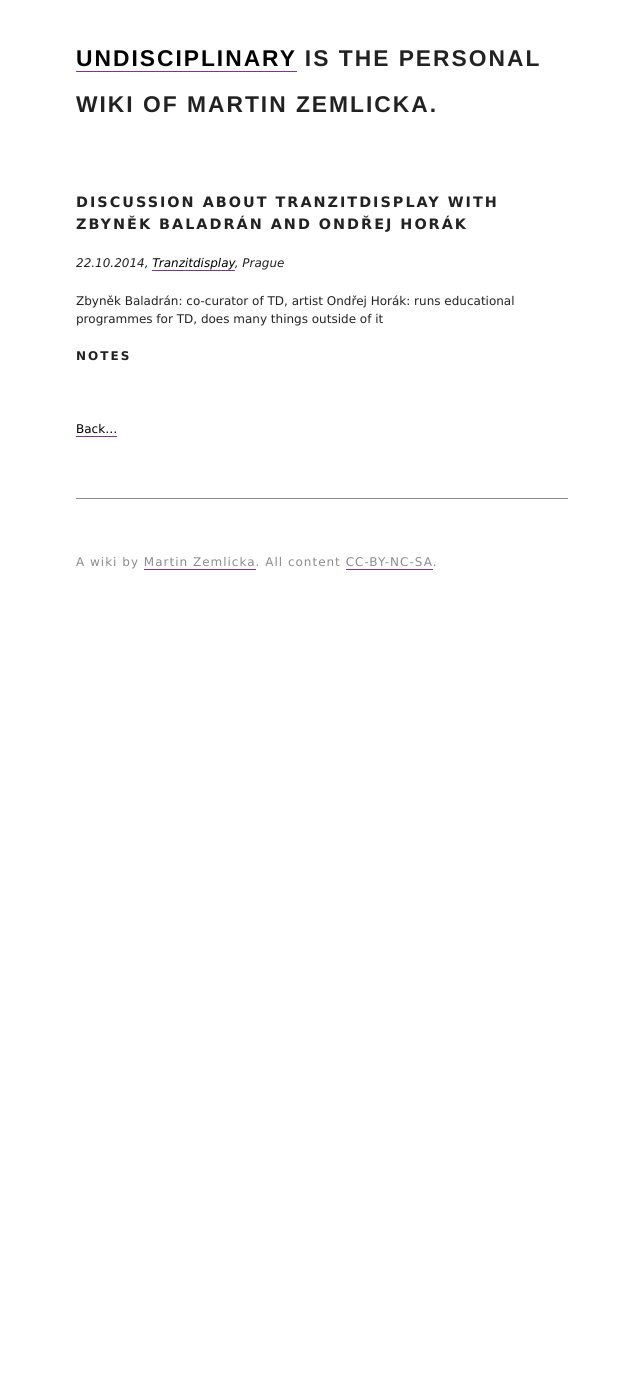
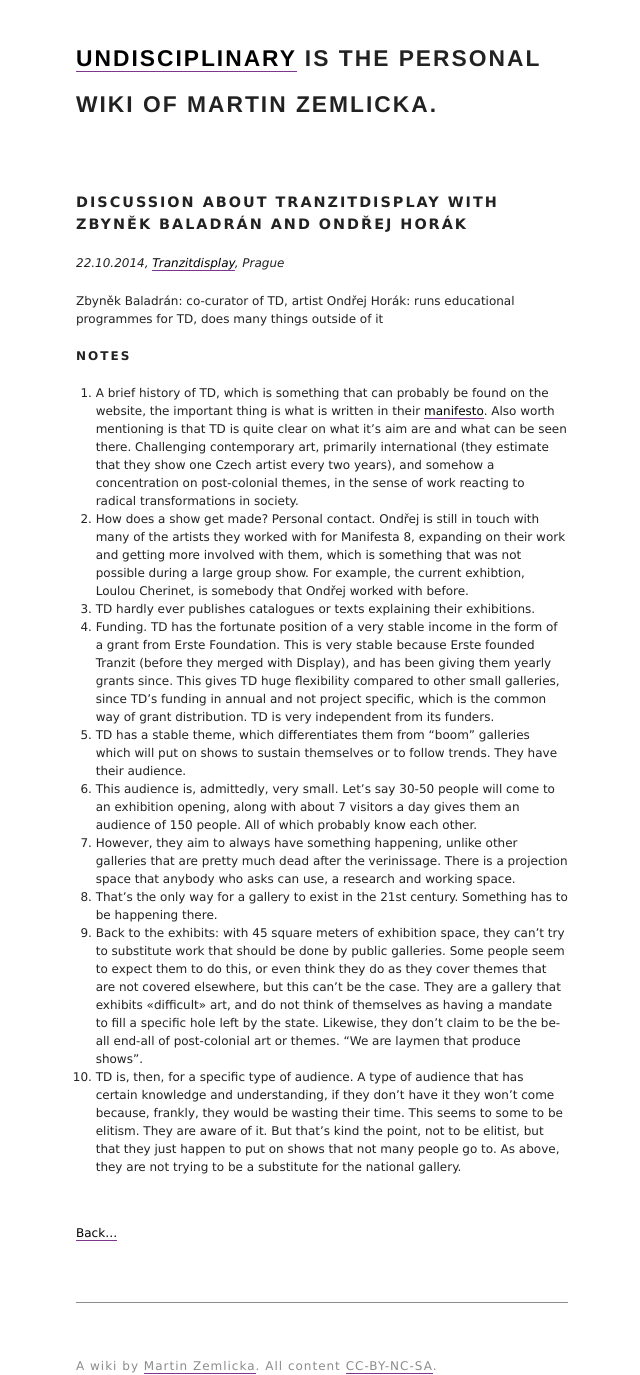
Before and after one commit to zmlka/undisciplinary, a Jekyll site: the page built from tranzitdisplay_discussion.md, in a window 1280 px wide. Shown: the whole page, without its empty margins (318-958 px from the left). Built offline with Jekyll 4.4.1, drawn with Linux system fonts in a browser that asks for light colours; before the commit the page ends 900 px from its top, so only the background shows below that.

Commit message:
tranzit discussion

```diff
--- a/tranzitdisplay_discussion.md
+++ b/tranzitdisplay_discussion.md
@@ -11,3 +11,50 @@ Zbyněk Baladrán: co-curator of TD, artist
 Ondřej Horák: runs educational programmes for TD, does many things outside of it
 
 ## Notes
+
+1. A brief history of TD, which is something that can probably be found on the
+   website, the important thing is what is written in their
+   [manifesto](http://www.tranzitdisplay.cz/en/manifesto). Also worth
+   mentioning is that TD is quite clear on what it's aim are and what can be
+   seen there. Challenging contemporary art, primarily international (they
+   estimate that they show one Czech artist every two years), and somehow a
+   concentration on post-colonial themes, in the sense of work reacting to
+   radical transformations in society.
+2. How does a show get made? Personal contact. Ondřej is still in touch with
+   many of the artists they worked with for Manifesta 8, expanding on their
+   work and getting more involved with them, which is something that was not
+   possible during a large group show. For example, the current exhibtion,
+   Loulou Cherinet, is somebody that Ondřej worked with before.
+3. TD hardly ever publishes catalogues or texts explaining their exhibitions.
+4. Funding. TD has the fortunate position of a very stable income in the form
+   of a grant from Erste Foundation. This is very stable because Erste founded
+   Tranzit (before they merged with Display), and has been giving them yearly
+   grants since. This gives TD huge flexibility compared to other small
+   galleries, since TD's funding in annual and not project specific, which is
+   the common way of grant distribution. TD is very independent from its
+   funders.
+5. TD has a stable theme, which differentiates them from "boom" galleries which
+   will put on shows to sustain themselves or to follow trends. They have their
+   audience.
+6. This audience is, admittedly, very small. Let's say 30-50 people will come
+   to an exhibition opening, along with about 7 visitors a day gives them an
+   audience of 150 people. All of which probably know each other.
+7. However, they aim to always have something happening, unlike other galleries
+   that are pretty much dead after the verinissage. There is a projection space
+   that anybody who asks can use, a research and working space.
+8. That's the only way for a gallery to exist in the 21st century. Something
+   has to be happening there.
+8. Back to the exhibits: with 45 square meters of exhibition space, they can't
+   try to substitute work that should be done by public galleries. Some people
+   seem to expect them to do this, or even think they do as they cover themes
+   that are not covered elsewhere, but this can't be the case. They are a
+   gallery that exhibits «difficult» art, and do not think of themselves as
+   having a mandate to fill a specific hole left by the state. Likewise, they
+   don't claim to be the be-all end-all of post-colonial art or themes. “We are
+   laymen that produce shows”.
+9. TD is, then, for a specific type of audience. A type of audience that has
+   certain knowledge and understanding, if they don't have it they won't come
+   because, frankly, they would be wasting their time. This seems to some to be
+   elitism. They are aware of it. But that's kind the point, not to be elitist,
+   but that they just happen to put on shows that not many people go to. As
+   above, they are not trying to be a substitute for the national gallery.
```
Also changed, not shown: index.md (+2 -1 lines).
